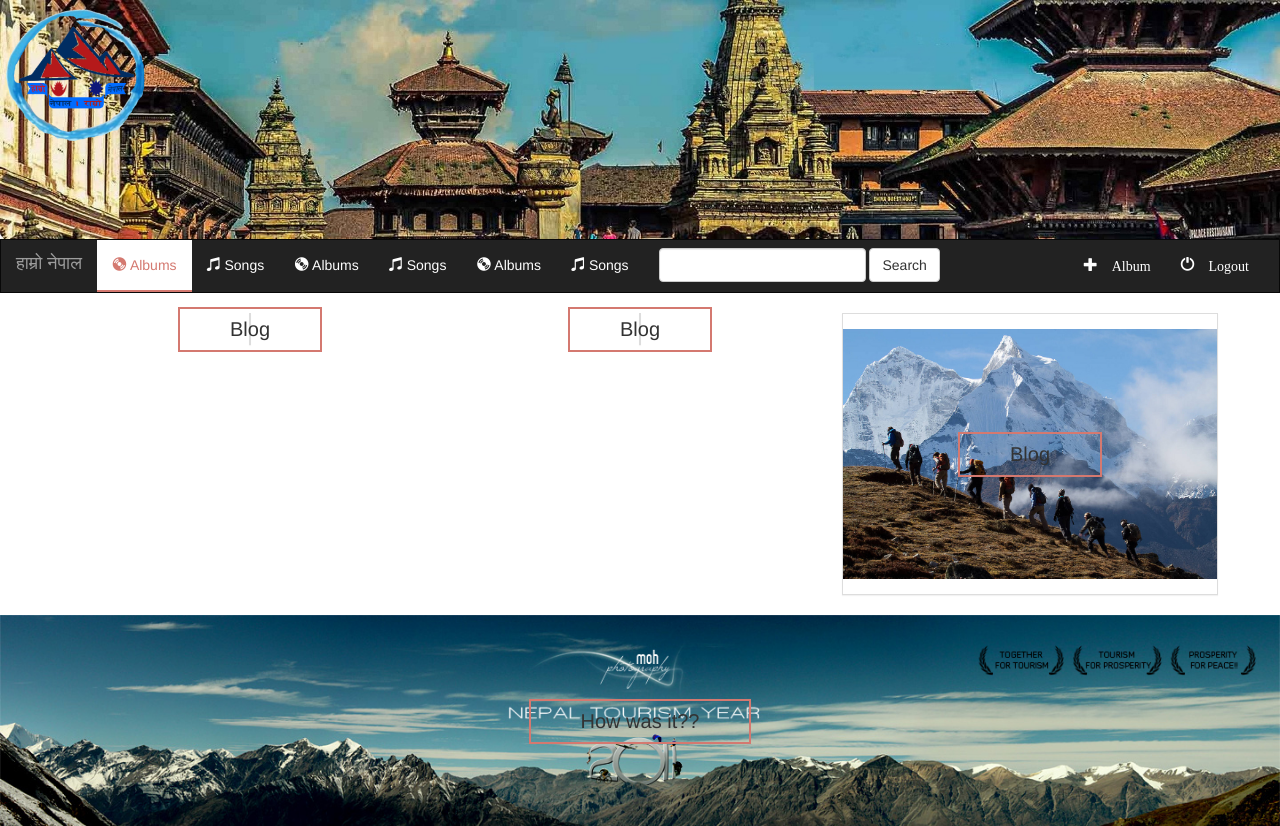
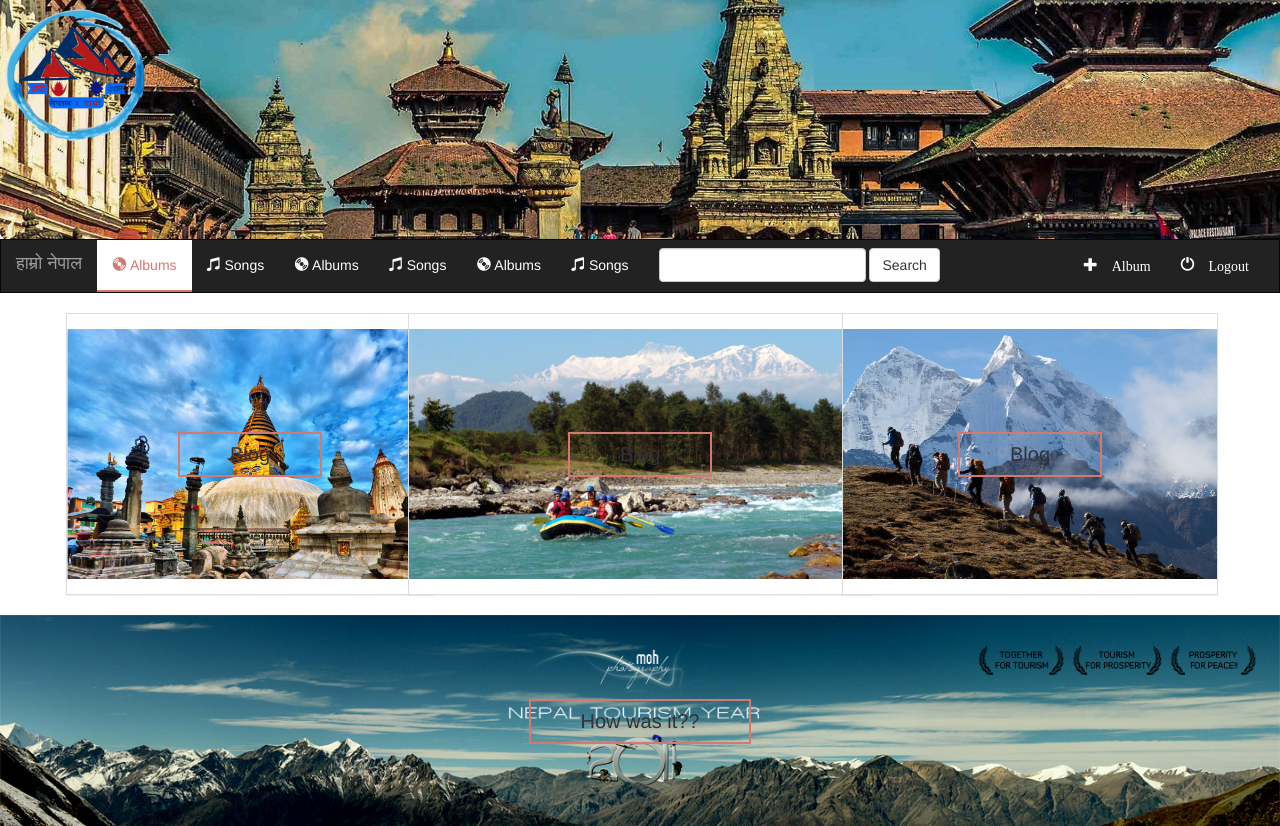
Before and after one commit to inirpa/hamronepalPA, a Django app: page / in a window 1280 px wide. Shown: the top 826 px of the page. Run offline with Django 3.2, Linux system fonts and the light colour scheme; data comes from the database, SQL or seed files in the repository; some libraries are stand-ins or nearby versions.

Commit message:
static files added

```diff
--- a/home/templates/home/index.html
+++ b/home/templates/home/index.html
@@ -106,7 +106,7 @@
 						<button class="btn btn-home">
 							Blog
 						</button>
-						<!-- <img src="{% static 'Swayambhunath.jpg' %}" height="250px"> -->
+						<img src="static/images/Swayambhunath.jpg" height="250px">
 					</div>
 				</div>
 			</div>
@@ -117,7 +117,7 @@
 						<button class="btn btn-home">
 							Blog
 						</button>
-						<!-- <img src="{% static 'rafting.jpg' %}" height="250px"> -->
+						<img src="static/images/rafting.jpg" height="250px">
 					</div>
 				</div>
 			</div>
```
